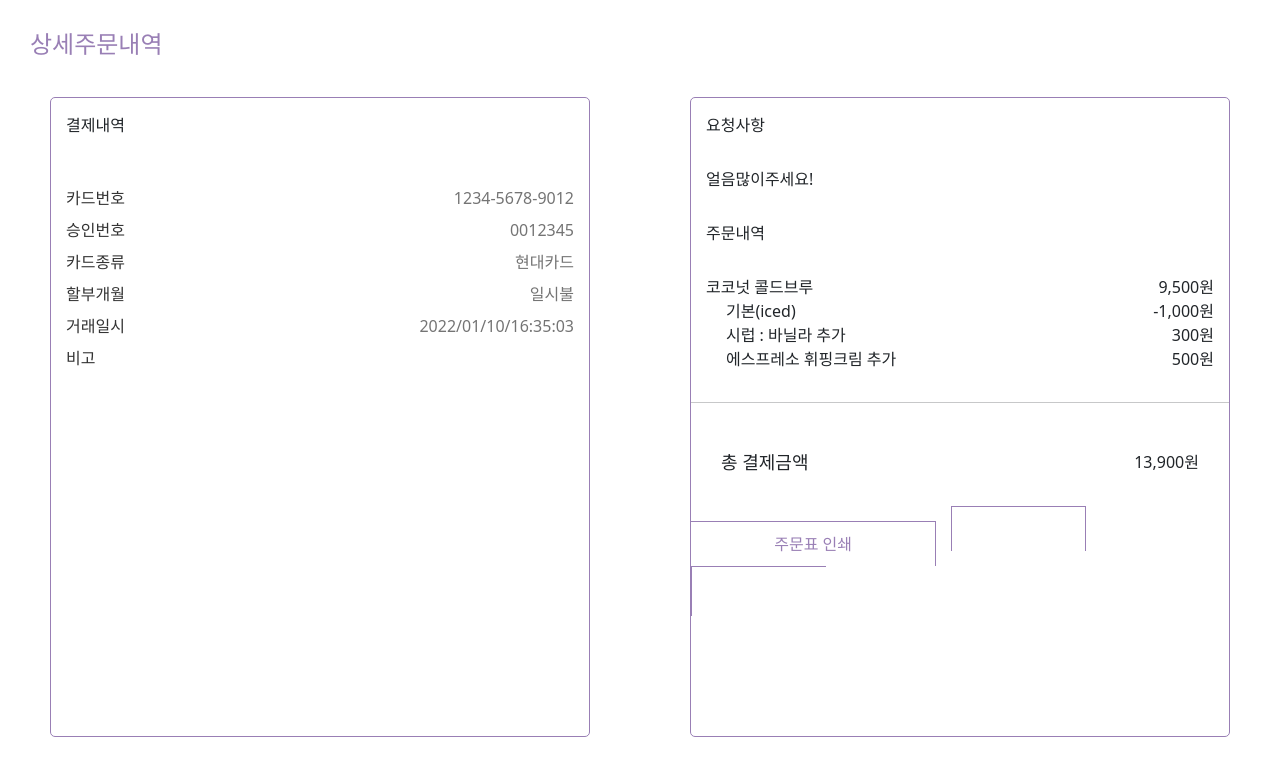
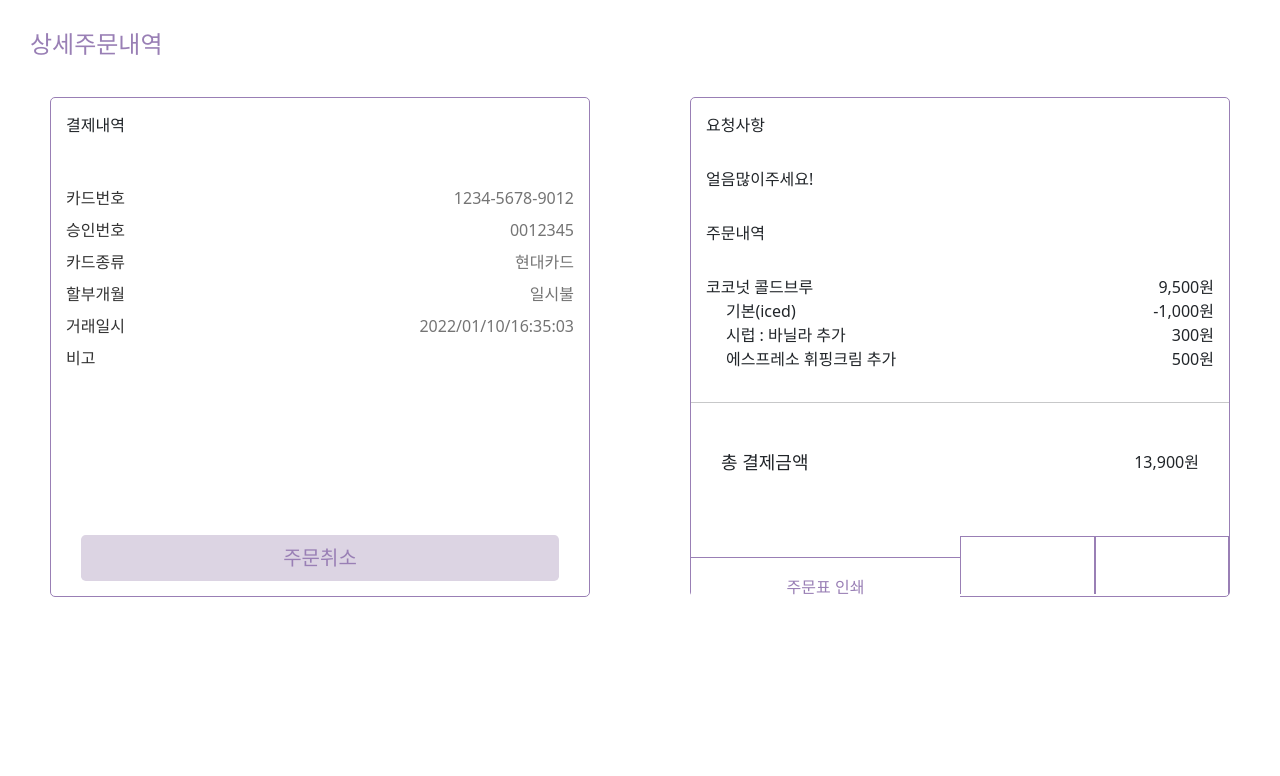
Before and after one commit to jgsjss/ding, a Vue app: page /orderprint in a window 1280 px wide. Shown: the top 776 px of the page. Built offline with nearby package versions, Linux system fonts and the light colour scheme; no server answers; some icons are missing.

Commit message:
01.14 09:09
상세주문내역 페이지 추가

```diff
--- a/src/assets/css/Ordermanagement/OrderPrint.css
+++ b/src/assets/css/Ordermanagement/OrderPrint.css
@@ -27,13 +27,15 @@
   .orderprint_box1,
   .orderprint_box2 {
     width: 50%;
-    height:80vh;
+    height:500px;
     display: inline-block;
     border: 1px solid #997fb5;
     border-radius: 5px;
     margin: 0 50px;
   }
-
+  .orderprint_box1 {
+      position:relative;
+  }
 
   .print_title {
     font-size: 16px;
@@ -99,27 +101,47 @@
   .print_total_price {
     padding:15px 15px
   }
-
-  /* page_btn */
+    /* order cancel btn */
+    .cancel_wrap {
+        position:absolute;
+        bottom:0;
+        left:0;
+        margin:0 auto;
+        width:100%;
+        text-align: center;
+        padding:15px 30px;
+    }
+    .cancel_btn {
+        background:#dcd4e3;
+        color:#997fb5;
+        border:none;
+    }
+  /* ordersheet print btn */
+  .print_btn-cover {
+    text-align: center;
+    padding-top:30px;
+  }
   .print_page-btn {
     background: #997fb5;
     border: 1px solid #997fb5;
     border-bottom:none;
+    border-right:none;
     color: #fff;
-    margin: 0 15px;
   }
   .print_receipt_btn {
-    width:45.6%;
-    height:45px;
+    width:50%;
+    height:58px;
     background:white;
     border:1px solid #997fb5;
     border-bottom:none;
     border-left:none;
+    border-right:none;
     color: #997fb5;
   }
+
   .print_page-btn {
     width:25%;
-    height:45px;
+    height:58px;
     background:white;
     border:1px solid #997fb5;
     border-bottom:none;
--- a/src/view/OrderPrint.vue
+++ b/src/view/OrderPrint.vue
@@ -24,6 +24,10 @@
             <div class="print_order_right">{{ $store.state.paymentData[0].installMent }}</div>
             <div class="print_order_right">{{ $store.state.paymentData[0].dealDate }}</div>
             <div class="print_order_right">{{ $store.state.paymentData[0].cardNote }}</div>
+            <!--주문취소 버튼-->
+            <div class="cancel_wrap d-grid gap-2">
+                <button type="button" class="cancel_btn btn-lg">주문취소</button>
+            </div>
           </div>
         </div>
       </div>
@@ -50,15 +54,15 @@
           <div class="print_order_total">총 결제금액</div>
           <div class="print_total_price">{{ $store.state.priceData[0].total }}</div>
           </div>
-
         <!--///영수증 인쇄 옆 버튼-->
          <div class="print_btn-cover">
-          <router-link to="/OrderPrint"><button type="text" class="print_receipt_btn">주문표 인쇄</button></router-link>
+          <router-link to="/OrderPrint"><button type="text" class="print_receipt_btn"
+          >주문표 인쇄</button></router-link>
           <button :disabled="menulistpageNum === 0" @click="prevPage2" class="print_page-btn">
             <i class="xi-angle-up"></i>
           </button>
           <span class="print_page-count">{{ menulistpageNum + 1 }} / {{ pageCount }} </span>
-          <button :disabled="menulistpageNum >= pageCount - 1" @click="nextPage1" class="menulist_page-btn">
+          <button :disabled="menulistpageNum >= pageCount - 1" @click="nextPage1" class="print_page-btn">
             <i class="xi-angle-down"></i>
           </button>
     </div>
@@ -68,7 +72,10 @@
 </template>
 
 <script>
-export default {};
+
+export default {
+
+};
 </script>
 
 <style>
```
